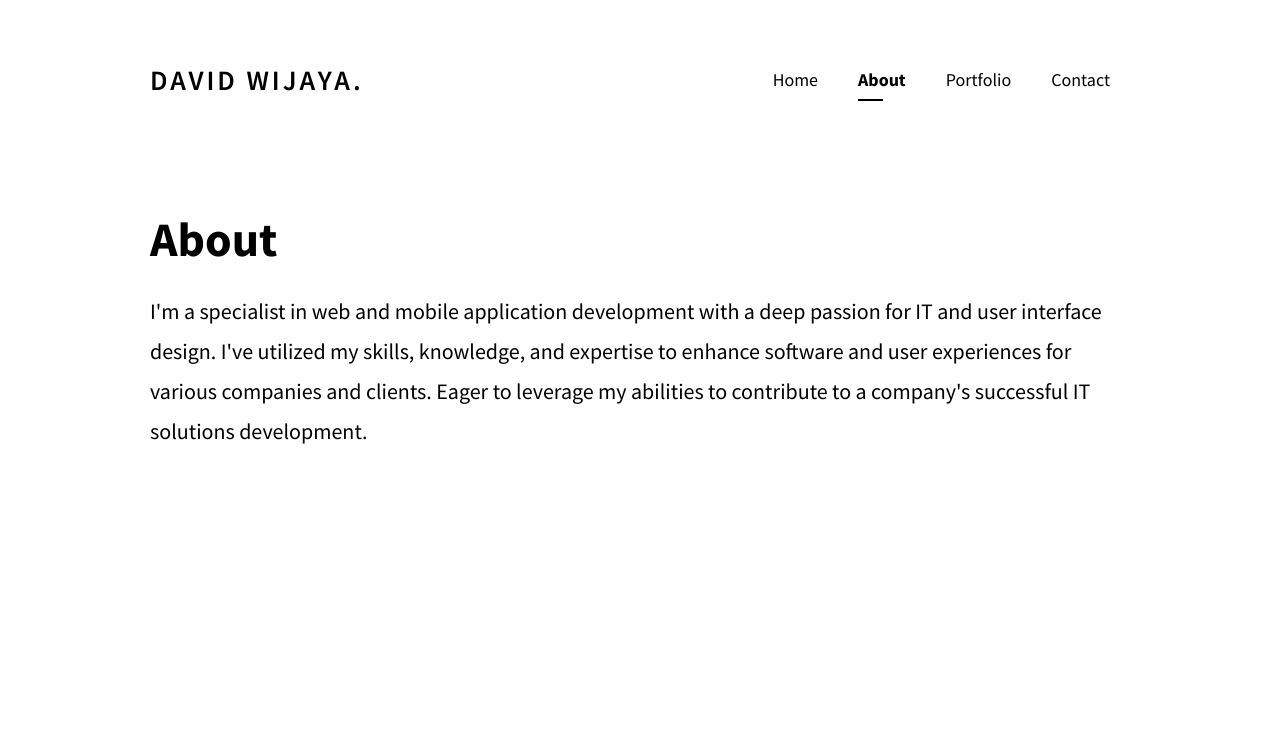
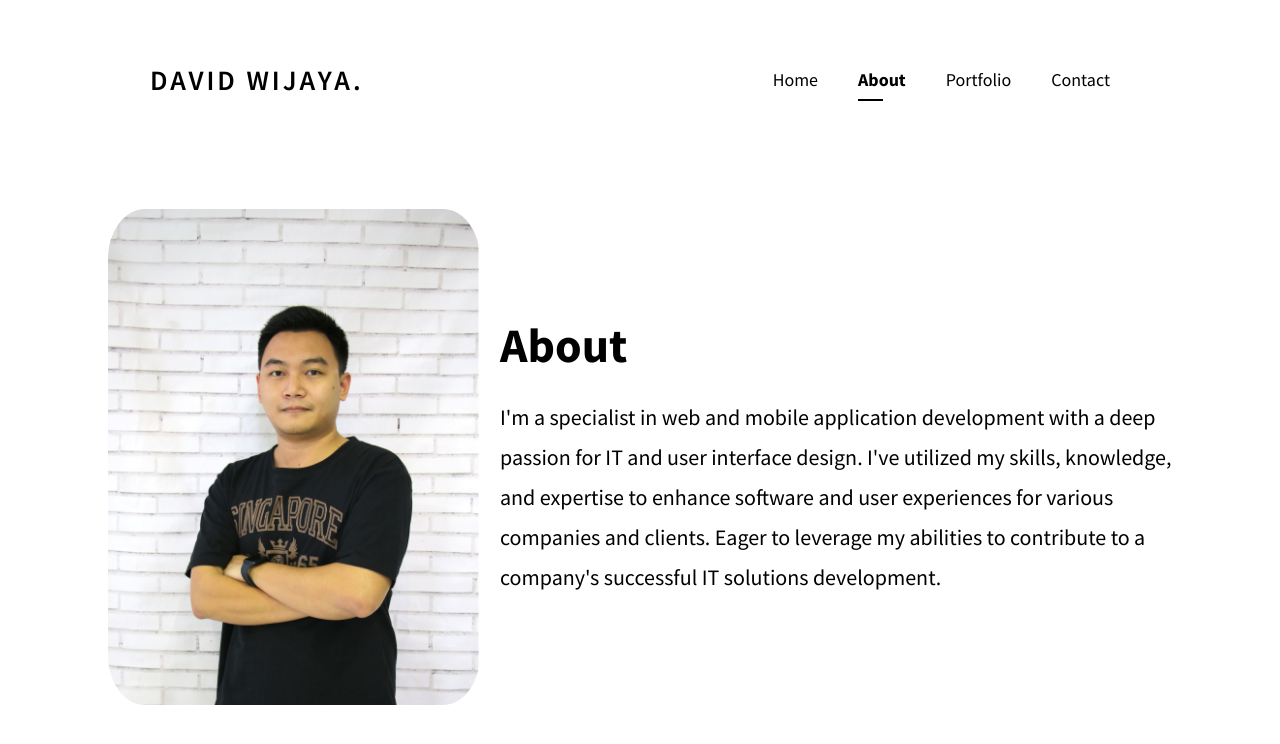
Before and after one commit to davidwijaya09/nextjs-portfolio-web, a Next.js app: page /about in a window 1280 px wide. Shown: the top 744 px of the page. Built offline with nearby package versions, Linux system fonts and the light colour scheme.

Commit message:
fix: updated styles, about, and photo

```diff
--- a/pages/about.jsx
+++ b/pages/about.jsx
@@ -11,8 +11,10 @@ function About() {
 
 			<Navbar />
 
-			<section className="hero">
-				<div className="container">
+			<section className="hero2">
+				<div className="flex-container">
+					<img src="/David_Wijaya.jpeg" alt="David Wijaya" className="profile-picture" />
+
 					<div className="text-wrapper w-full">
 						<h1 className="title">About</h1>
 						<p className="description">
--- a/styles/app.scss
+++ b/styles/app.scss
@@ -152,3 +152,67 @@ a[href] {
     padding-bottom: 10px;
   }
 }
+.flex-container {
+  display: flex;
+  align-items: center; /* Ini akan memastikan gambar dan teks vertikal terpusat */
+  gap: 20px; /* Ini memberikan jarak antara gambar dan teks */
+  padding: 100px; /* Ini memberikan jarak antara gambar dan tepi kontainer */
+}
+
+.profile-picture {
+  width: 372px;
+  height: 496px;
+  border-radius: 10%;
+  margin-bottom: 20px;
+  margin-left: auto;
+  position: center;
+}
+
+.hero2 {
+  //   padding-top: 100px;
+  //   padding-bottom: 100px;
+
+  .container {
+    display: flex;
+    align-items: center;
+  }
+
+  .text-wrapper {
+    width: 50%;
+
+    &.w-full {
+      width: 100%;
+    }
+
+    .title {
+      font-size: 48px;
+      margin-top: 0;
+      margin-bottom: 10px;
+    }
+
+    .description {
+      font-size: 22px;
+      line-height: 40px;
+    }
+
+    .cta {
+      display: inline-block;
+      padding: 15px 45px;
+      margin-top: 20px;
+      background-color: #000;
+      color: #fff;
+      text-decoration: none;
+      border-radius: 5px;
+      transition: transform 0.3s;
+
+      &:hover {
+        transform: scale(1.1);
+      }
+    }
+  }
+
+  .image-wrapper {
+    width: 50%;
+    text-align: right;
+  }
+}
```
Also changed, not shown: public/David_Wijaya.jpeg (added).
